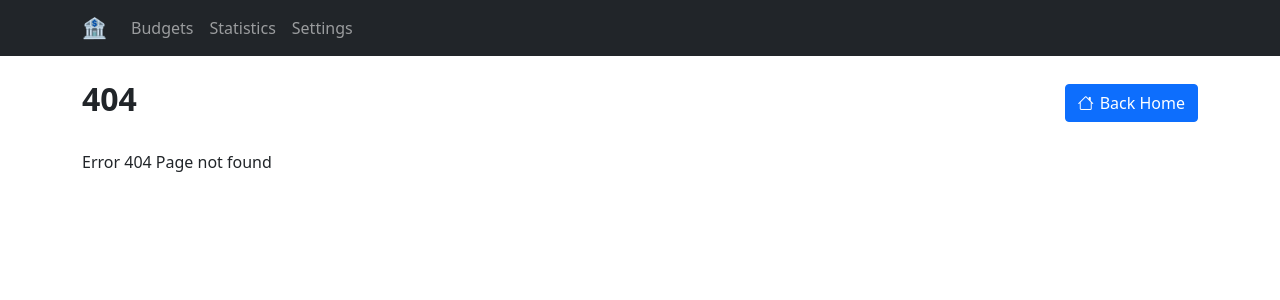
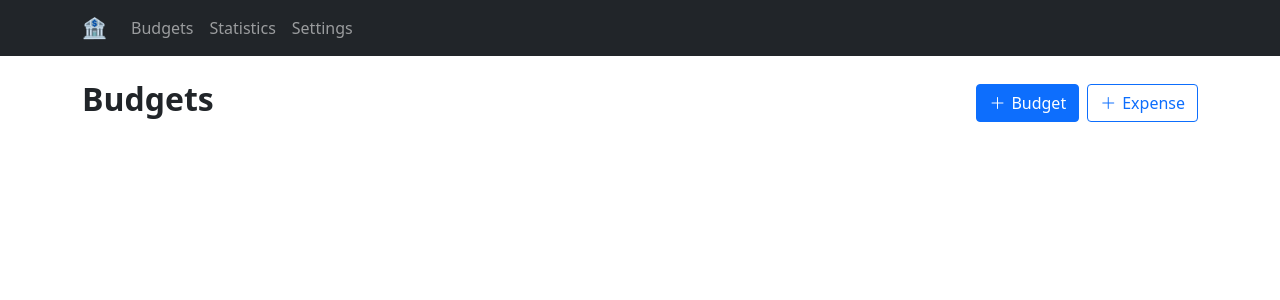
Before and after one commit to maximilianried/budget-planner, a React (Create React App) app: page / in a window 1280 px wide. Before the commit this address had no page. Shown: the top 300 px of the page. Built offline with nearby package versions, Linux system fonts and the light colour scheme.

Commit message:
Navigation bug fix

```diff
--- a/src/App.js
+++ b/src/App.js
@@ -12,7 +12,7 @@ function App() {
       <MainNavbar />
       <BrowserRouter>
         <Routes>
-          <Route path="budget" element={<Budget />} />
+          <Route path="/" element={<Budget />} />
           <Route path="statistic" element={<Statistic />} />
           <Route path="setting" element={<Setting />} />
           <Route path="*" element={<NoPage />} />
--- a/src/components/NoPage.js
+++ b/src/components/NoPage.js
@@ -8,7 +8,7 @@ export default function NoPage() {
         <h2 className="me-auto" style={{ fontWeight: "bold" }}>
           404
         </h2>
-        <Button variant="primary" href="/budget">
+        <Button variant="primary" href="/">
           <i className="bi bi-house" style={{ marginRight: "6px" }} />
           Back Home
         </Button>
--- a/src/components/navbar/MainNavbar.js
+++ b/src/components/navbar/MainNavbar.js
@@ -5,9 +5,9 @@ export default function MainNavbar() {
   return (
     <Navbar bg="dark" variant="dark" className="sticky-top">
       <Container>
-        <Navbar.Brand href="/budget">🏦</Navbar.Brand>
+        <Navbar.Brand href="/">🏦</Navbar.Brand>
         <Nav className="me-auto">
-          <Nav.Link href="/budget">Budgets</Nav.Link>
+          <Nav.Link href="/">Budgets</Nav.Link>
           <Nav.Link href="/statistic">Statistics</Nav.Link>
           <Nav.Link href="/setting">Settings</Nav.Link>
         </Nav>
```
